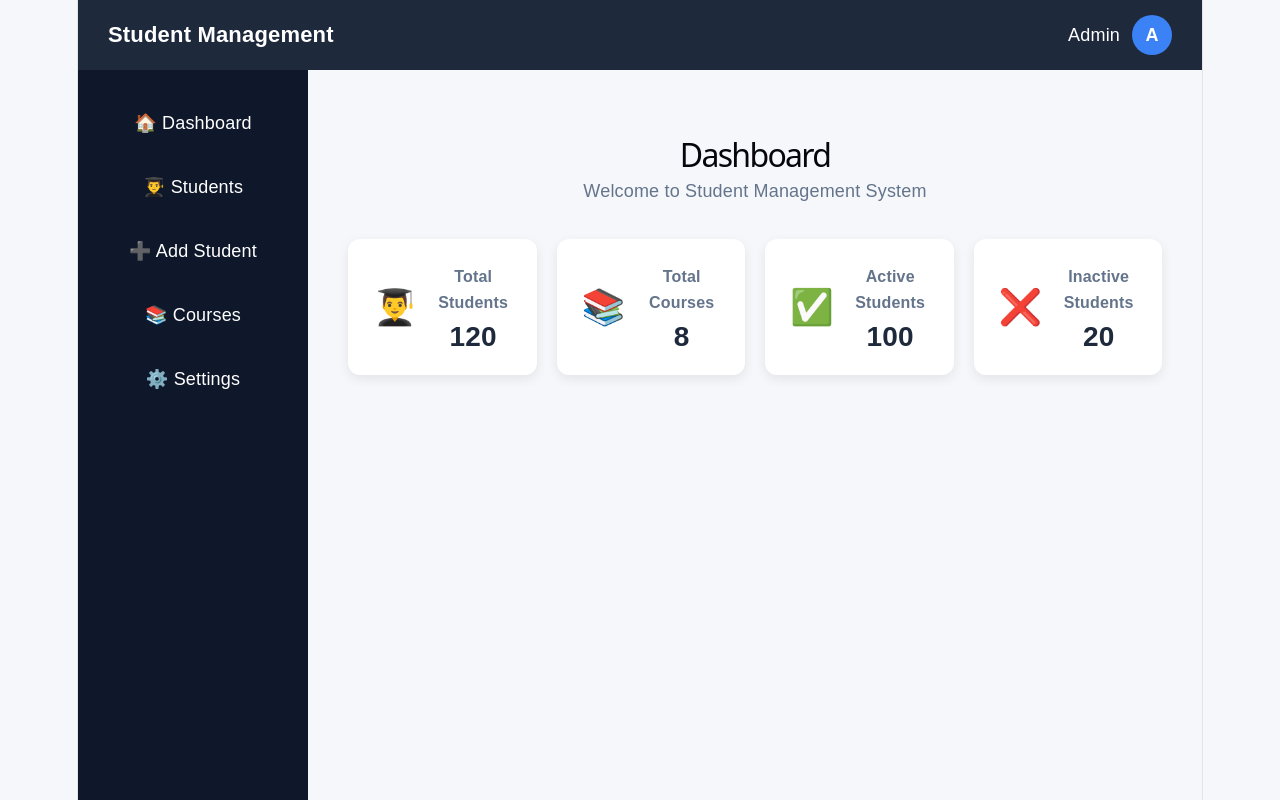
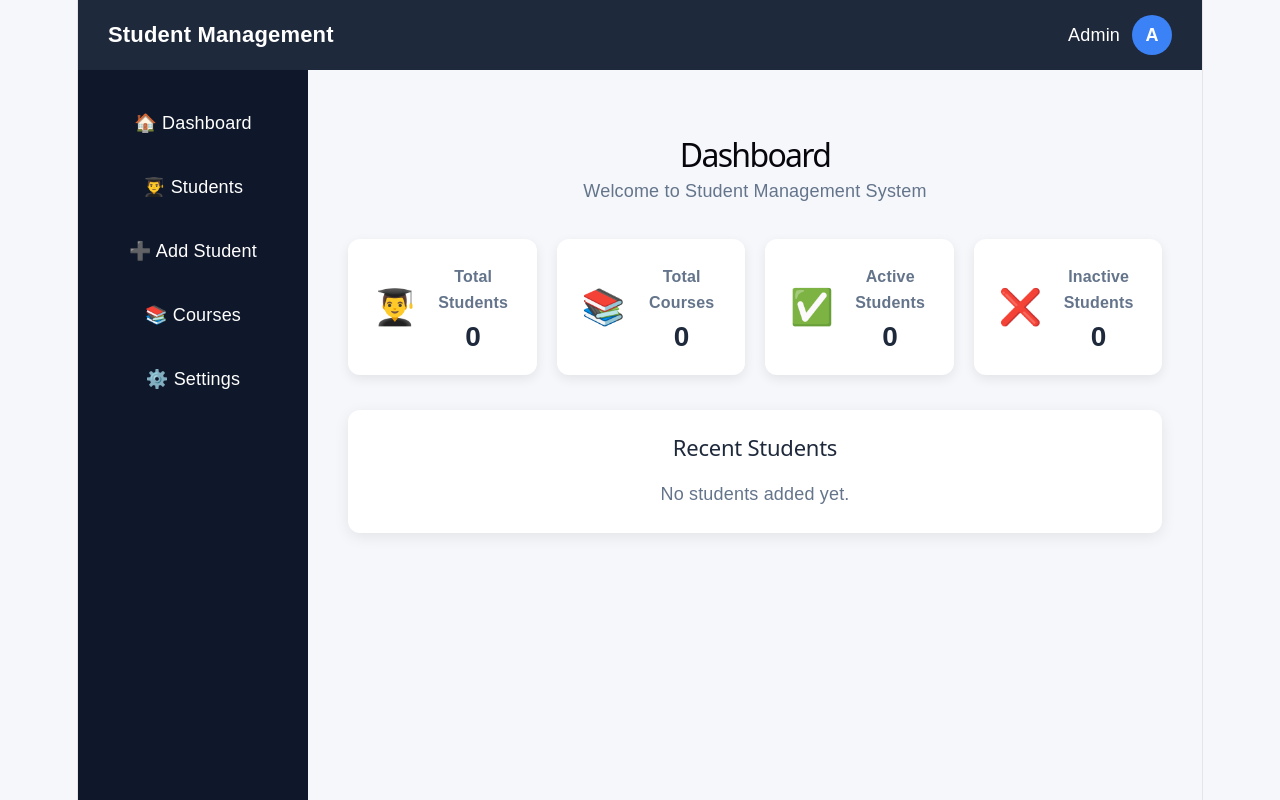
Before and after one commit to laxmipriyabehera/Student-management-system, a React (Vite) app: page / in a window 1280 px wide. Built offline with nearby package versions, Linux system fonts and the light colour scheme.

Commit message:
Connect dashboard with real student data

```diff
--- a/src/App.css
+++ b/src/App.css
@@ -129,6 +129,18 @@ body {
   font-size: 28px;
   font-weight: bold;
   color: #1e293b;
+}
+
+@media (max-width: 900px) {
+  .dashboard-cards {
+    grid-template-columns: repeat(2, 1fr);
+  }
+}
+
+@media (max-width: 600px) {
+  .dashboard-cards {
+    grid-template-columns: 1fr;
+  }
 }
 
 /* Students Page */
@@ -339,3 +351,50 @@ body {
 .student-filters select:focus {
   border-color: #2563eb;
 }
+
+/* Recent Students */
+
+.recent-students {
+  margin-top: 35px;
+  background: white;
+  padding: 25px;
+  border-radius: 12px;
+  box-shadow: 0 4px 15px rgba(0, 0, 0, 0.08);
+}
+
+.recent-students h2 {
+  margin-bottom: 20px;
+  font-size: 22px;
+  color: #1e293b;
+}
+
+.recent-students table {
+  width: 100%;
+  border-collapse: collapse;
+}
+
+.recent-students th,
+.recent-students td {
+  padding: 14px 16px;
+  text-align: left;
+  border-bottom: 1px solid #e2e8f0;
+}
+
+.recent-students th {
+  background: #f8fafc;
+  color: #475569;
+  font-size: 14px;
+}
+
+.recent-students td {
+  color: #334155;
+  font-size: 14px;
+}
+
+.recent-students tr:last-child td {
+  border-bottom: none;
+}
+
+.recent-students tr:hover {
+  background: #f8fafc;
+}
--- a/src/App.jsx
+++ b/src/App.jsx
@@ -7,12 +7,63 @@ import Students from "./pages/Students";
 import AddStudent from "./pages/AddStudent";
 import "./App.css";
 
-function Dashboard() {
+function Dashboard({ students }) {
+
+const totalStudents = students.length;
+
+const activeStudents = students.filter(
+  (student) => student.status === "Active"
+).length;
+
+const inactiveStudents = students.filter(
+  (student) => student.status === "Inactive"
+).length;
+
+const totalCourses = new Set(
+  students.map((student) => student.course)
+).size;
+
+const recentStudents = [...students].reverse().slice(0, 5);
   return(
     <>
     <h1>Dashboard</h1>
     <p>Welcome to Student Management System</p>
-    <DashboardCards />
+    <DashboardCards
+        totalStudents={totalStudents}
+        activeStudents={activeStudents}
+        inactiveStudents={inactiveStudents}
+        totalCourses={totalCourses}/>
+
+          <div className="recent-students">
+  <h2>Recent Students</h2>
+
+  {recentStudents.length === 0 ? (
+    <p>No students added yet.</p>
+  ) : (
+    <table>
+      <thead>
+        <tr>
+          <th>Name</th>
+          <th>Email</th>
+          <th>Course</th>
+          <th>Status</th>
+        </tr>
+      </thead>
+
+      <tbody>
+        {recentStudents.map((student) => (
+          <tr key={student.id}>
+            <td>{student.name}</td>
+            <td>{student.email}</td>
+            <td>{student.course}</td>
+            <td>{student.status}</td>
+          </tr>
+        ))}
+      </tbody>
+    </table>
+  )}
+</div>
+
     </>
   );
 }
@@ -47,7 +98,7 @@ useEffect(() => {
 
         <main className="content">
           <Routes>
-            <Route path="/" element={<Dashboard />} />
+            <Route path="/" element={<Dashboard students={students} />} />
             <Route path="/students" element={
               <Students students={students}
               setStudents={setStudents}
--- a/src/components/DashboardCards.jsx
+++ b/src/components/DashboardCards.jsx
@@ -1,4 +1,4 @@
-function DashboardCards() {
+function DashboardCards({ totalStudents, activeStudents, inactiveStudents, totalCourses }) {
   return (
     <div className="dashboard-cards">
 
@@ -6,7 +6,7 @@ function DashboardCards() {
         <div className="card-icon">👨‍🎓</div>
         <div>
           <h3>Total Students</h3>
-          <p>120</p>
+          <p>{totalStudents}</p>
         </div>
       </div>
 
@@ -14,7 +14,7 @@ function DashboardCards() {
         <div className="card-icon">📚</div>
         <div>
           <h3>Total Courses</h3>
-          <p>8</p>
+          <p>{totalCourses}</p>
         </div>
       </div>
 
@@ -22,7 +22,7 @@ function DashboardCards() {
         <div className="card-icon">✅</div>
         <div>
           <h3>Active Students</h3>
-          <p>100</p>
+          <p>{activeStudents}</p>
         </div>
       </div>
 
@@ -30,7 +30,7 @@ function DashboardCards() {
         <div className="card-icon">❌</div>
         <div>
           <h3>Inactive Students</h3>
-          <p>20</p>
+          <p>{inactiveStudents}</p>
         </div>
       </div>
 
```
